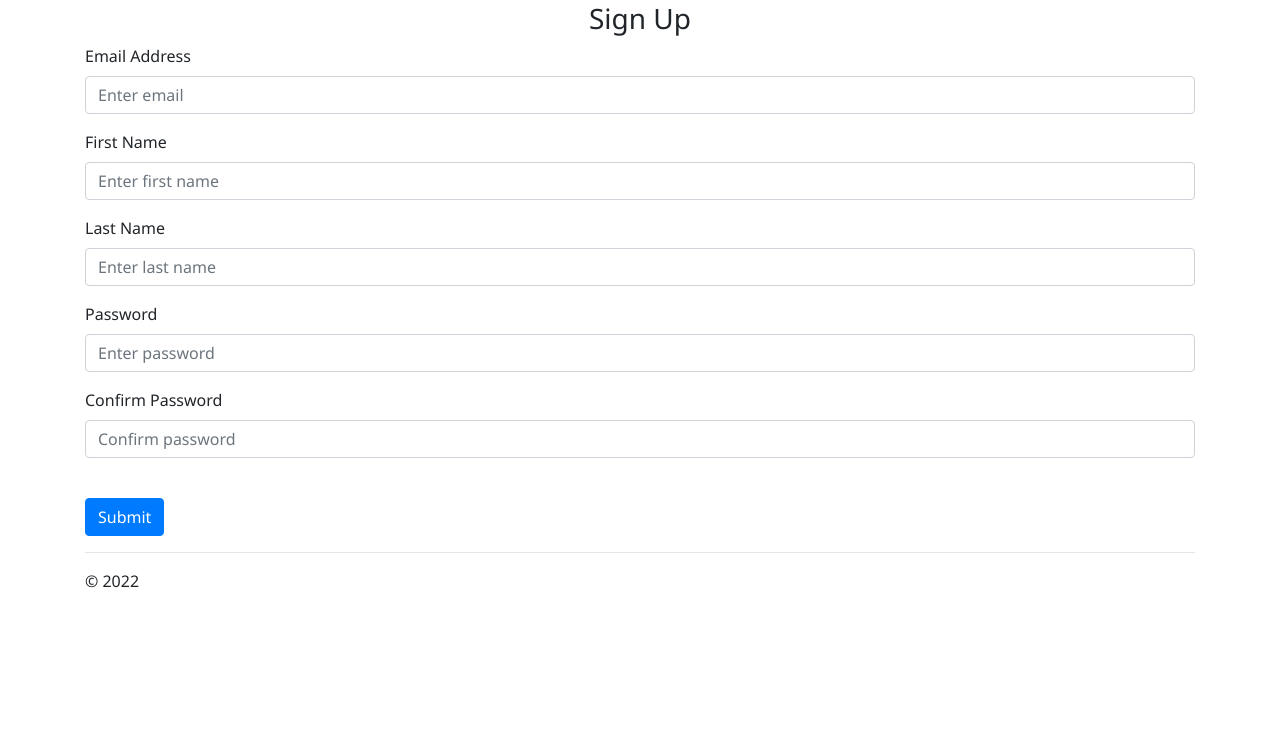
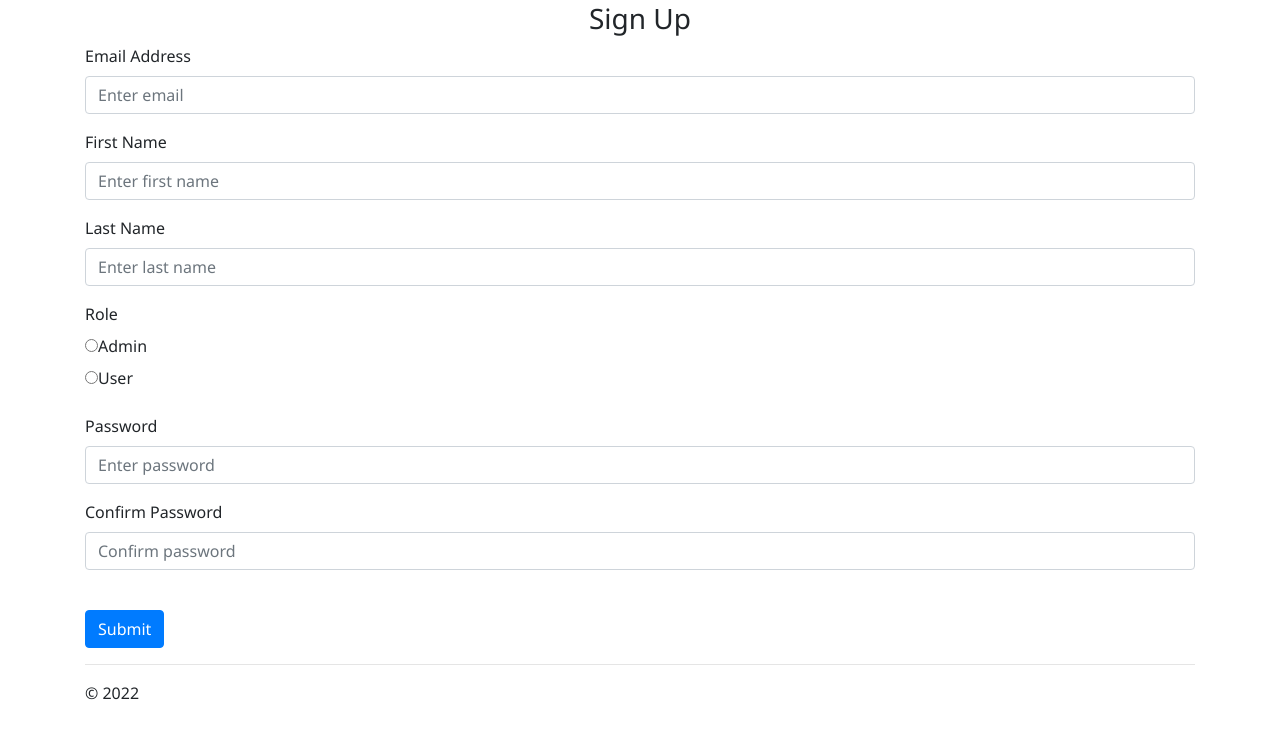
Before and after one commit to czevallosdev/ticket_system_repo, a Flask app: page /sign-up in a window 1280 px wide. Shown: the part 59-800 px from the top of the page. Run offline with Flask 2, Linux system fonts and the light colour scheme; some libraries are stand-ins or nearby versions.

Commit message:
add roles to sign up

```diff
--- a/website/templates/sign_up.html
+++ b/website/templates/sign_up.html
@@ -33,6 +33,16 @@ content %}
     />
   </div>
   <div class="form-group">
+    <label for="role">Role</label> <br />
+    <input type="radio" id="admin" name="role" value="admin" /><label
+      for="admin"
+      >Admin</label
+    ><br />
+    <input type="radio" id="user" name="role" value="user" /><label for="user"
+      >User</label
+    ><br />
+  </div>
+  <div class="form-group">
     <label for="password1">Password</label>
     <input
       type="password"
```
